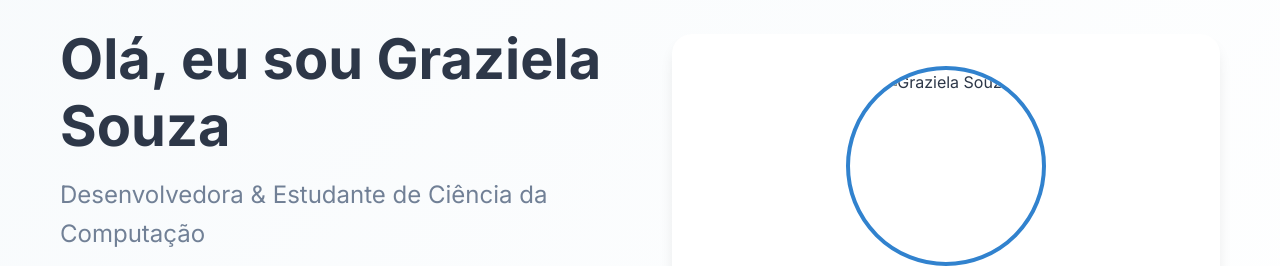
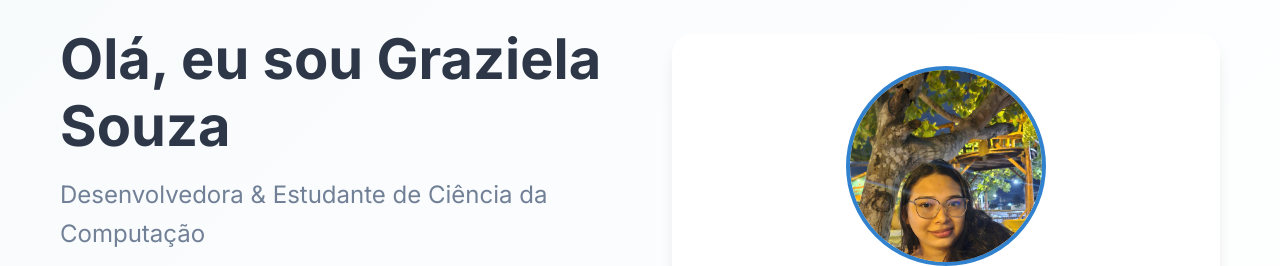
Before and after one commit to grazisou00/repositorio, a plain HTML site: page index.html in a window 1280 px wide. Shown: the part 200-466 px from the top of the page. Drawn offline with Linux system fonts and the light colour scheme; the site is published under a folder, as on GitHub Pages, so addresses that start at the root find nothing; no server answers.

Commit message:
nome renomeado

```diff
--- a/index.html
+++ b/index.html
@@ -53,7 +53,7 @@
                 <div class="hero-image">
                     <div class="profile-card">
                         <div class="profile-image">
-                            <img src="/fotoperfil.JPG" alt="Graziela Souza" id="profile-img">
+                            <img src="fotoperfil.JPG" alt="Graziela Souza" id="profile-img">
                         </div>
                         <div class="profile-info">
                             <h3>Graziela Souza</h3>
```
